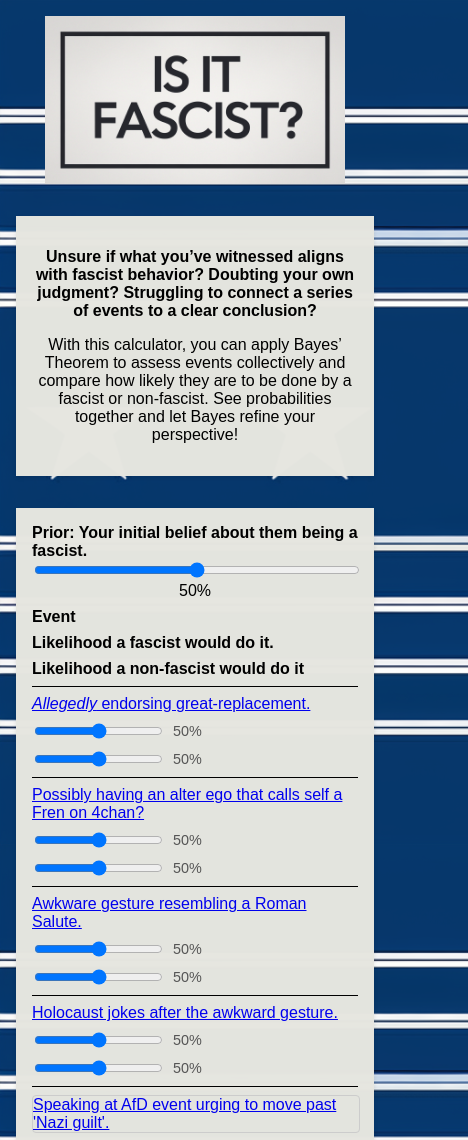
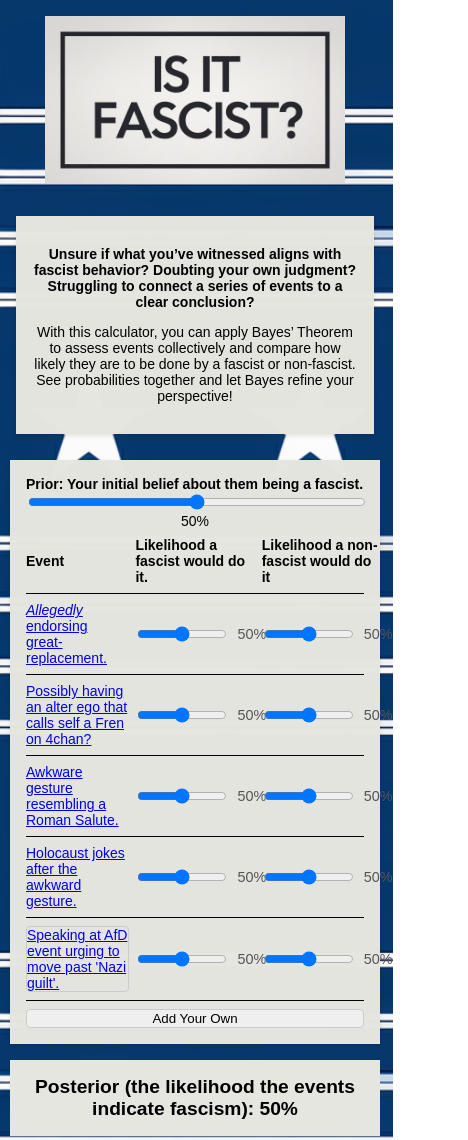
Before and after one commit to gitdrk/isitfascist, a plain HTML site: page index.html in a window 390 px wide. Shown: the top 1140 px of the page, 468 px wide, since content can reach past the window. Drawn offline with Linux system fonts and the light colour scheme.

Commit message:
start of some attempts at being a bit more responsive

```diff
--- a/index.html
+++ b/index.html
@@ -78,16 +78,10 @@
       border-bottom: 1px solid black;
     }
 
-    @media (max-width: 768px) {
-      .header-row,
-      .input-row {
-        grid-template-columns: 1fr;
-      }
-    }
-
     .slider-container {
       display: flex;
       align-items: center;
+      width: 100%;
       gap: 0.5rem;
     }
 
@@ -188,6 +182,38 @@
       text-align: center;
     }
 
+            /* Responsive Design */
+            @media (max-width: 768px) {
+              .fascist-dude{
+                width:50%;
+              }
+              .arm {
+                width:100%;
+                right: 46% !important;
+                top: 45%;
+              }
+            .container {
+                padding: 15px;
+            }
+            .row-slider {
+              width:90px;
+            }
+            body {
+                font-size: 16px;
+            }
+        }
+        @media (max-width: 480px) {
+            .container {
+                padding: 10px;
+            }
+            h2 {
+                font-size: 20px;
+            }
+            body {
+                font-size: 14px;
+            }
+        }
+
   </style>
 </head>
 <body>
@@ -232,11 +258,11 @@
                 </span>
               <!-- <input type="text" class="border" placeholder="Describe event" value="Liking and sharing great "> -->
               <div class="slider-container">
-                <input type="range" min="1" max="99" step="1" value="50" oninput="updateSliderValue(this)">
+                <input type="range" class="row-slider" min="1" max="99" step="1" value="50" oninput="updateSliderValue(this)">
                 <span class="slider-value">50%</span>
               </div>
               <div class="slider-container">
-                <input type="range" min="1" max="99" step="1" value="50" oninput="updateSliderValue(this)">
+                <input type="range" class="row-slider" min="1" max="99" step="1" value="50" oninput="updateSliderValue(this)">
                 <span class="slider-value">50%</span>
               </div>
             </div>
@@ -249,11 +275,11 @@
                 </span>
               <!-- <input type="text" class="border" placeholder="Describe event" value="Liking and sharing great "> -->
               <div class="slider-container">
-                <input type="range" min="1" max="99" step="1" value="50" oninput="updateSliderValue(this)">
+                <input type="range" class="row-slider" min="1" max="99" step="1" value="50" oninput="updateSliderValue(this)">
                 <span class="slider-value">50%</span>
               </div>
               <div class="slider-container">
-                <input type="range" min="1" max="99" step="1" value="50" oninput="updateSliderValue(this)">
+                <input type="range" class="row-slider" min="1" max="99" step="1" value="50" oninput="updateSliderValue(this)">
                 <span class="slider-value">50%</span>
               </div>
             </div>
@@ -266,11 +292,11 @@
                 </span>
               <!-- <input type="text" class="border" placeholder="Describe event" value="Liking and sharing great "> -->
               <div class="slider-container">
-                <input type="range" min="1" max="99" step="1" value="50" oninput="updateSliderValue(this)">
+                <input type="range" class="row-slider" min="1" max="99" step="1" value="50" oninput="updateSliderValue(this)">
                 <span class="slider-value">50%</span>
               </div>
               <div class="slider-container">
-                <input type="range" min="1" max="99" step="1" value="50" oninput="updateSliderValue(this)">
+                <input type="range" class="row-slider" min="1" max="99" step="1" value="50" oninput="updateSliderValue(this)">
                 <span class="slider-value">50%</span>
               </div>
             </div>
@@ -283,11 +309,11 @@
                 </span>
               <!-- <input type="text" class="border" placeholder="Describe event" value="Liking and sharing great "> -->
               <div class="slider-container">
-                <input type="range" min="1" max="99" step="1" value="50" oninput="updateSliderValue(this)">
+                <input type="range" class="row-slider" min="1" max="99" step="1" value="50" oninput="updateSliderValue(this)">
                 <span class="slider-value">50%</span>
               </div>
               <div class="slider-container">
-                <input type="range" min="1" max="99" step="1" value="50" oninput="updateSliderValue(this)">
+                <input type="range" class="row-slider" min="1" max="99" step="1" value="50" oninput="updateSliderValue(this)">
                 <span class="slider-value">50%</span>
               </div>
             </div>
@@ -300,11 +326,11 @@
                 </span>
               <!-- <input type="text" class="border" placeholder="Describe event" value="Liking and sharing great "> -->
               <div class="slider-container">
-                <input type="range" min="1" max="99" step="1" value="50" oninput="updateSliderValue(this)">
+                <input type="range" class="row-slider" min="1" max="99" step="1" value="50" oninput="updateSliderValue(this)">
                 <span class="slider-value">50%</span>
               </div>
               <div class="slider-container">
-                <input type="range" min="1" max="99" step="1" value="50" oninput="updateSliderValue(this)">
+                <input type="range" class="row-slider" min="1" max="99" step="1" value="50" oninput="updateSliderValue(this)">
                 <span class="slider-value">50%</span>
               </div>
             </div>
@@ -320,7 +346,7 @@
       <div class="transparent-card">
         <div class="posterior-label" id="result">Posterior (Likelihood your reasoning suggests fascism): 50%</div>
         <div class="image-container">
-          <img src="fasc.png" alt="Fascist Probability Image">
+          <img src="fasc.png" class="fascist-dude" alt="Fascist Dude">
           <img src="fasc-arm.png" alt="Fascist Arm" class="arm" id="armImage">
         </div>
       </div>
@@ -370,11 +396,11 @@
       newRow.innerHTML = `
         <input type="text" class="border" placeholder="Describe event">
         <div class="slider-container">
-          <input type="range" min="1" max="99" step="1" value="50" oninput="updateSliderValue(this)">
+          <input type="range" class="row-slider" min="1" max="99" step="1" value="50" oninput="updateSliderValue(this)">
           <span class="slider-value">50%</span>
         </div>
         <div class="slider-container">
-          <input type="range" min="1" max="99" step="1" value="50" oninput="updateSliderValue(this)">
+          <input type="range" class="row-slider" min="1" max="99" step="1" value="50" oninput="updateSliderValue(this)">
           <span class="slider-value">50%</span>
         </div>
       `;
```
